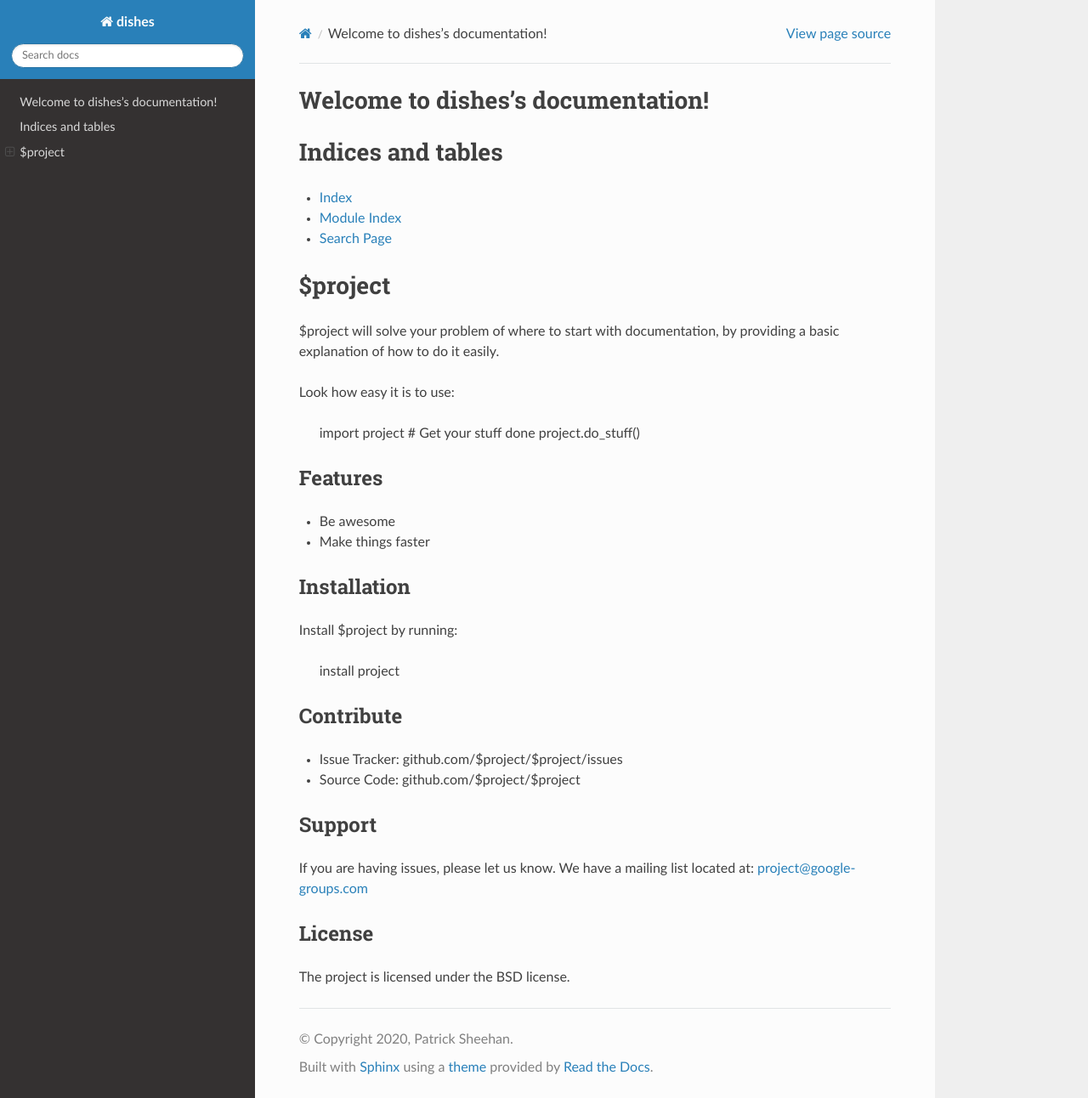
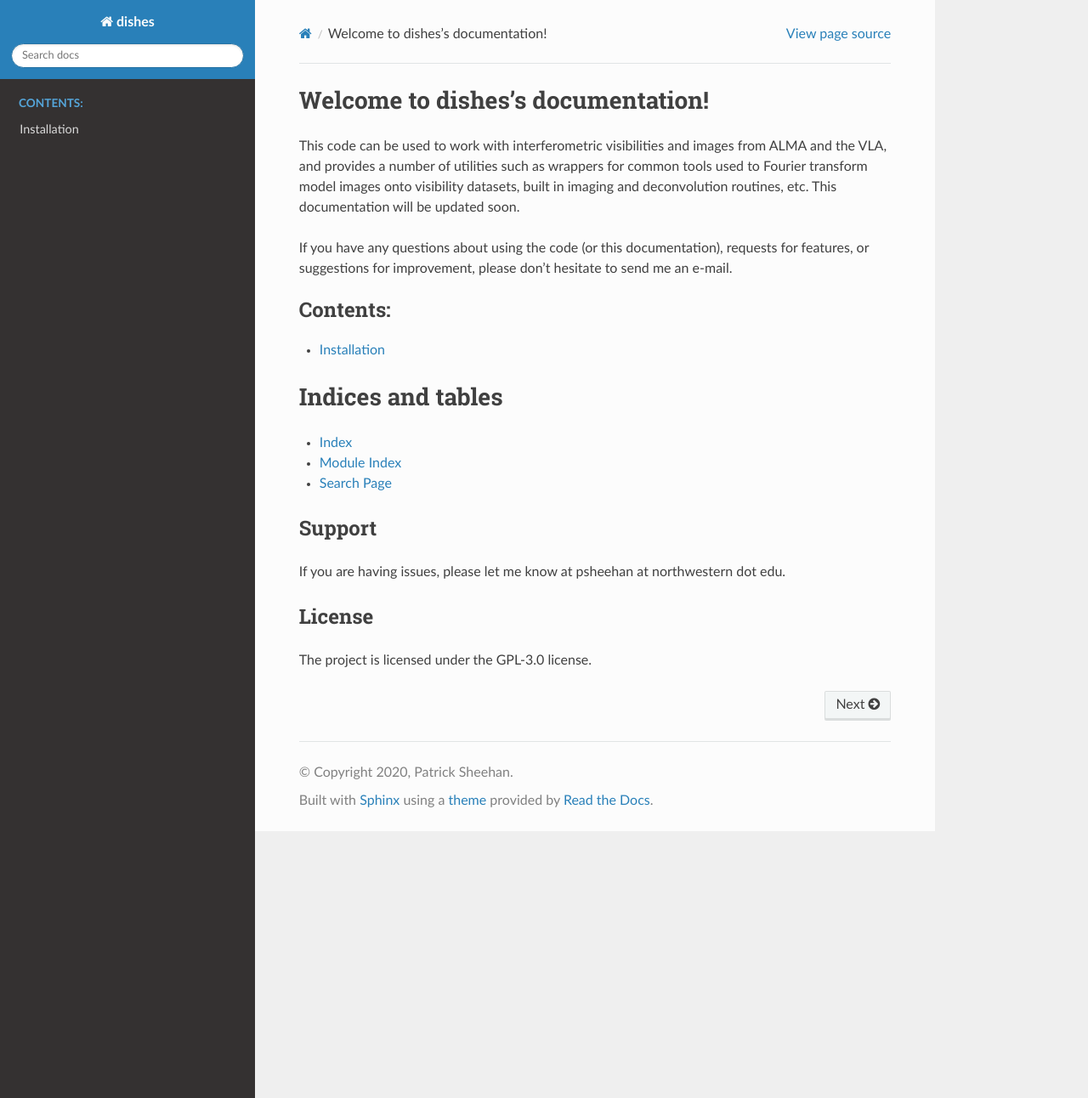
Before and after one commit to psheehan/dishes, a Sphinx documentation site: the page built from docs/index.rst, in a window 1280 px wide and 1292 px high. Shown: the whole window at 85% size. Built offline with Sphinx 7.4.7 and the Read the Docs theme 2.0.0, drawn with Linux system fonts in a browser that asks for light colours.

Commit message:
Move documentation fully to readthedocs.

```diff
--- a/docs/index.rst
+++ b/docs/index.rst
@@ -6,9 +6,15 @@
 Welcome to dishes's documentation!
 =================================
 
+This code can be used to work with interferometric visibilities and images from ALMA and the VLA, and provides a number of utilities such as wrappers for common tools used to Fourier transform model images onto visibility datasets, built in imaging and deconvolution routines, etc. This documentation will be updated soon.
+
+If you have any questions about using the code (or this documentation), requests for features, or suggestions for improvement, please don't hesitate to send me an e-mail.
+
 .. toctree::
-   :maxdepth: 2
+   :maxdepth: 1
    :caption: Contents:
+
+   installation.rst
 
 
 
@@ -19,45 +25,12 @@ Indices and tables
 * :ref:`modindex`
 * :ref:`search`
 
-
-$project
-========
-
-$project will solve your problem of where to start with documentation,
-by providing a basic explanation of how to do it easily.
-
-Look how easy it is to use:
-
-    import project
-    # Get your stuff done
-    project.do_stuff()
-
-Features
---------
-
-- Be awesome
-- Make things faster
-
-Installation
-------------
-
-Install $project by running:
-
-    install project
-
-Contribute
-----------
-
-- Issue Tracker: github.com/$project/$project/issues
-- Source Code: github.com/$project/$project
-
 Support
 -------
 
-If you are having issues, please let us know.
-We have a mailing list located at: project@google-groups.com
+If you are having issues, please let me know at psheehan at northwestern dot edu.
 
 License
 -------
 
-The project is licensed under the BSD license.
+The project is licensed under the GPL-3.0 license.
```
Also changed, not shown: docs/installation.rst (added, +61 -0 lines).
